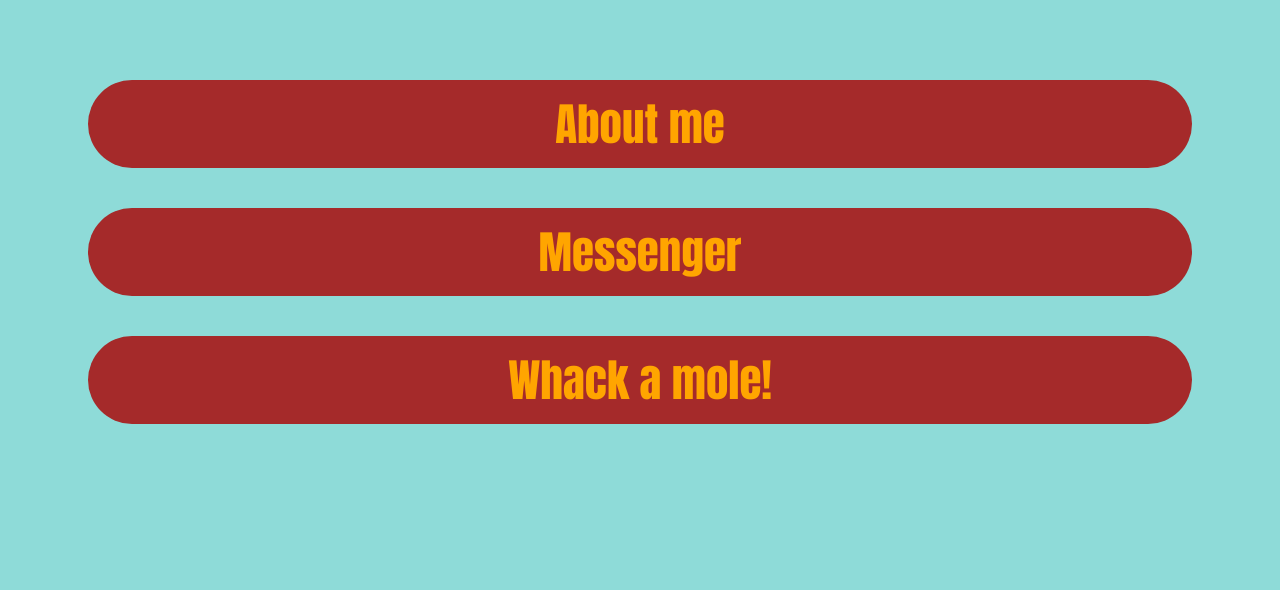
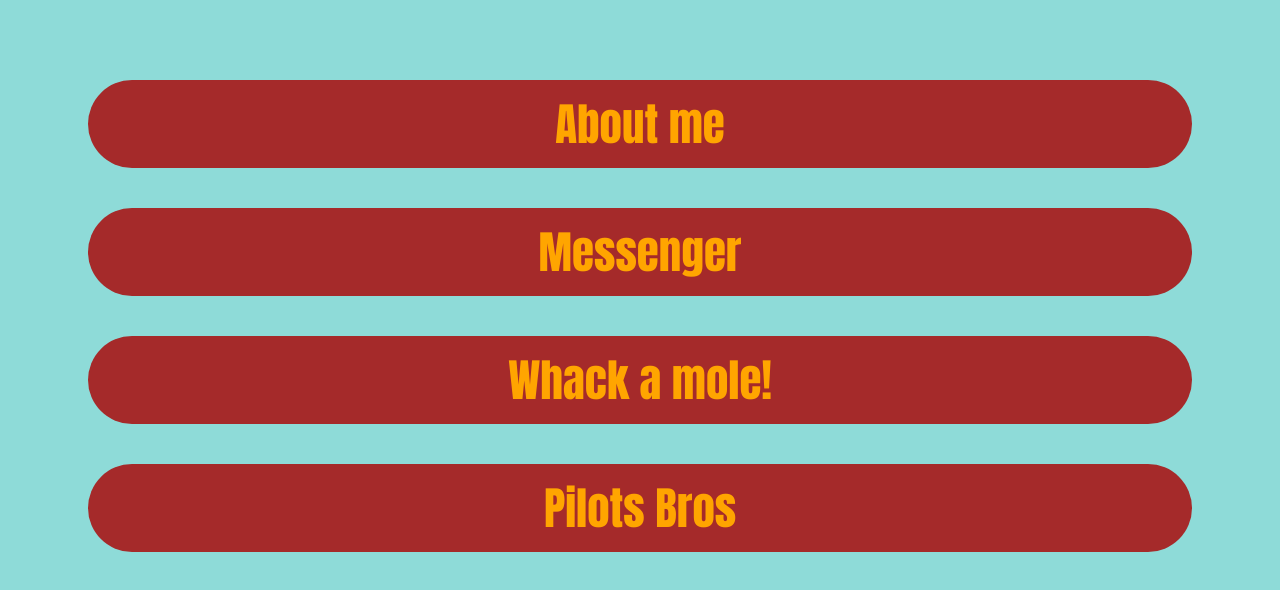
Before and after one commit to MrSemyon12/HTML-CSS-JS, a plain HTML site: page index.html in a window 1280 px wide. Drawn offline with Linux system fonts and the light colour scheme.

Commit message:
added pilotsbros ref

```diff
--- a/index.html
+++ b/index.html
@@ -9,6 +9,7 @@
         <a class="line" href="about/index.html">About me</a>
         <a class="line" href="messenger/index.html">Messenger</a>
         <a class="line" href="whackamole/index.html">Whack a mole!</a>
+        <a class="line" href="pilotsbros/index.html">Pilots Bros</a>
     </div>
 
     <style>
```
